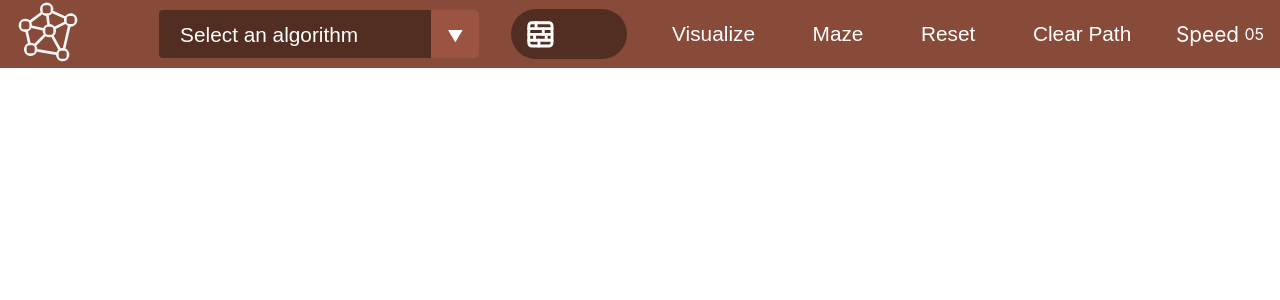
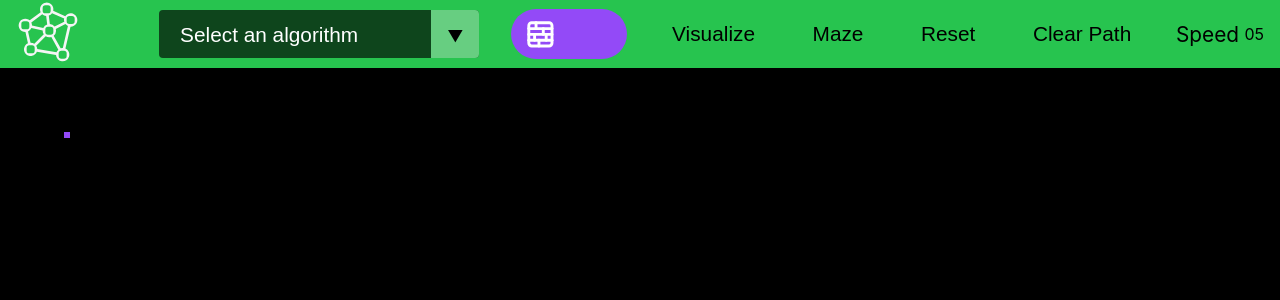
Before and after one commit to Chbmleao/Graph-Algorithms-Visualizer, a React (Create React App) app: page / in a window 1280 px wide. Shown: the top 300 px of the page. Built offline with nearby package versions, Linux system fonts and the light colour scheme; no server answers; some icons are missing.

Commit message:
Change the style sheet of all project

```diff
--- a/src/styles/IconStyles.css
+++ b/src/styles/IconStyles.css
@@ -8,14 +8,14 @@
 }
 
 .start-icon {
-  color: #4a3988;
+  color: var(--icon-color);
   width: 90%;
   height: auto;
   margin: auto;
 }
 
 .end-icon {
-  color: #39884a;
+  color: var(--icon-color);
   width: 80%;
   height: auto;
   margin: auto;
--- a/src/styles/NavbarStyles.css
+++ b/src/styles/NavbarStyles.css
@@ -2,6 +2,10 @@
   margin: 0;
   padding: 0;
   box-sizing: border-box;
+}
+
+body {
+  background-color: black;
 }
 
 .logo {
@@ -17,8 +21,7 @@
   align-items: center;
   justify-content: space-between;
   padding: 0rem 1rem;
-  background-color: #884a39;
-  color: white;
+  background-color: var(--primary-color-default);
 }
 
 .nav-menu {
@@ -37,7 +40,7 @@
   font-size: 1.3rem;
   font-weight: 400;
   text-decoration: none;
-  color: white;
+  color: black;
 }
 
 .nav-menu button {
@@ -46,9 +49,10 @@
   border-radius: 5px;
   transition: 0.3s ease;
   padding: 0.5rem 0.8rem;
+  cursor: pointer;
 }
 
 .nav-menu button:hover {
-  background-color: #c38154;
+  background-color: var(--primary-color-light);
   transition: 0.5s;
 }
--- a/src/styles/SelectBoxStyles.css
+++ b/src/styles/SelectBoxStyles.css
@@ -1,9 +1,3 @@
-:root {
-  --background-gradient: linear-gradient(30deg, #f39c12 30%, #f1c40f);
-  --gray: #34495e;
-  --darkgray: #2c3e50;
-}
-
 .select select {
   appearance: none;
   outline: 0;
@@ -11,8 +5,8 @@
   box-shadow: none;
   flex: 1;
   padding: 0 1em;
-  color: #fff;
-  background-color: #522d22;
+  color: var(--white);
+  background-color: var(--primary-color-dark);
   background-image: none;
   cursor: pointer;
   font-size: 1.3rem;
@@ -37,11 +31,11 @@ select::-ms-expand {
   top: 0;
   right: 0;
   padding: 1em;
-  background-color: #9a5441;
+  background-color: var(--primary-color-light);
   transition: 0.25s all ease;
   pointer-events: none;
 }
 
 .select:hover::after {
-  color: #884a39;
+  color: var(--primary-color-default);
 }
--- a/src/styles/SpeedCounterStyles.css
+++ b/src/styles/SpeedCounterStyles.css
@@ -9,7 +9,7 @@
 .speed-counter h2 {
   font-size: 1.3rem;
   text-decoration: none;
-  color: white;
+  color: black;
   font-weight: 400;
 }
 
--- a/src/styles/TableStyles.css
+++ b/src/styles/TableStyles.css
@@ -1,9 +1,6 @@
 .graph {
   margin: 5vw;
-  border-collapse: collapse;
-  border-spacing: 0;
-  height: 30vh;
-  width: 90vw;
+  border: 3px solid var(--wall-color);
 }
 
 .graph tr {
@@ -15,7 +12,7 @@
   width: calc(96vw / var(--numTableCols));
   height: calc(96vw / var(--numTableCols));
   transition: background-color 0.5s ease, background-position 0.5s ease;
-  border: 3px solid #ffc26f;
+  border: 3px solid var(--black);
   white-space: nowrap;
   display: flex;
   justify-content: center;
@@ -25,7 +22,7 @@
 }
 
 .weight-icon {
-  color: #4a3988;
+  color: var(--weight-color);
   display: flex;
   width: 100%;
   position: relative;
--- a/src/styles/ToggleSwitchStyles.css
+++ b/src/styles/ToggleSwitchStyles.css
@@ -10,14 +10,15 @@
   transition: 0.5s ease background-color;
   transition: 1s ease opacity;
   overflow: hidden;
+  color: white;
 }
 
 .toggle-switch.wall {
-  background-color: #522d22;
+  background-color: var(--wall-color);
 }
 
 .toggle-switch.weight {
-  background-color: #4a3988;
+  background-color: var(--weight-color);
 }
 
 .toggle-switch.disabled {
```
